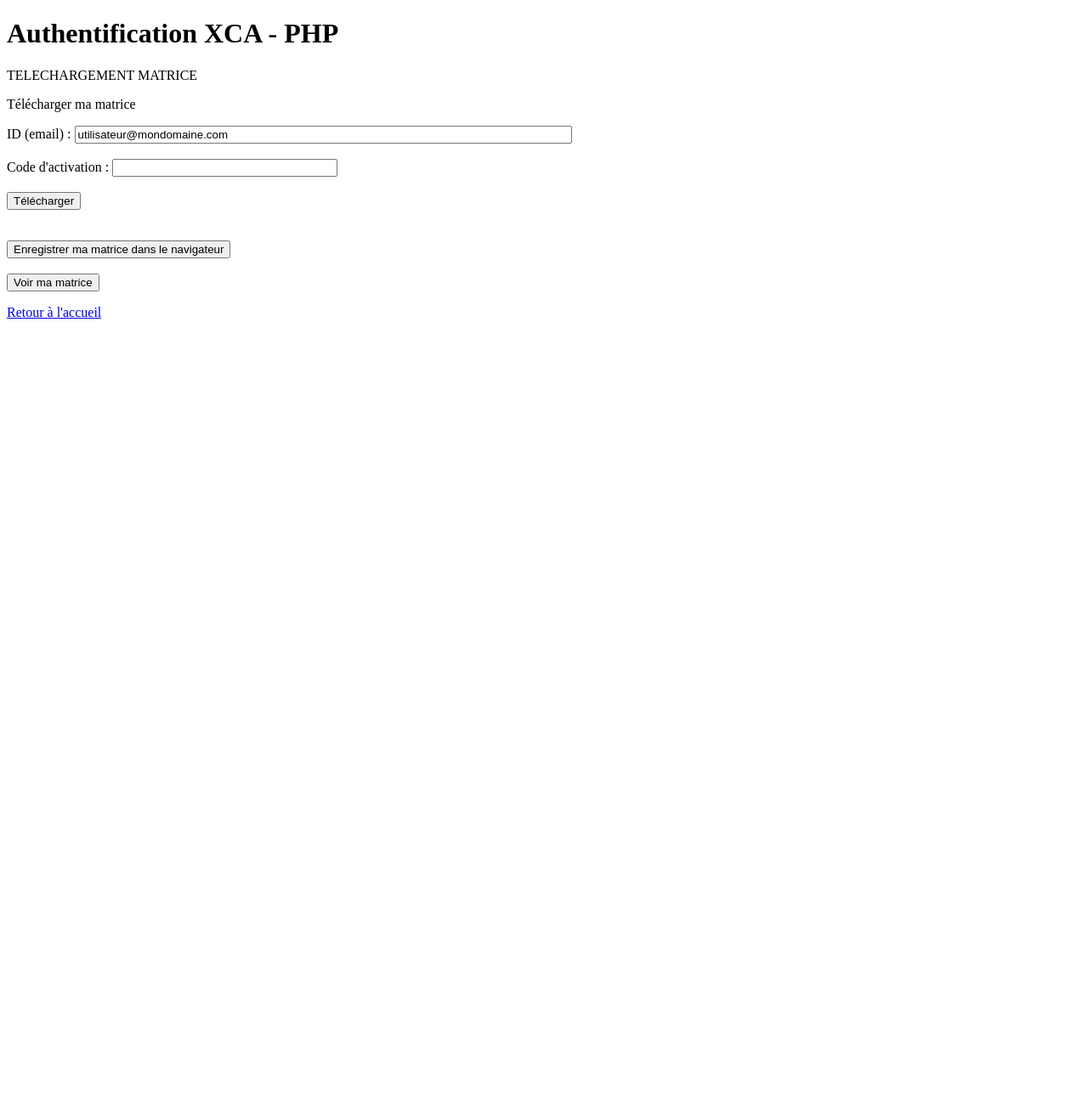
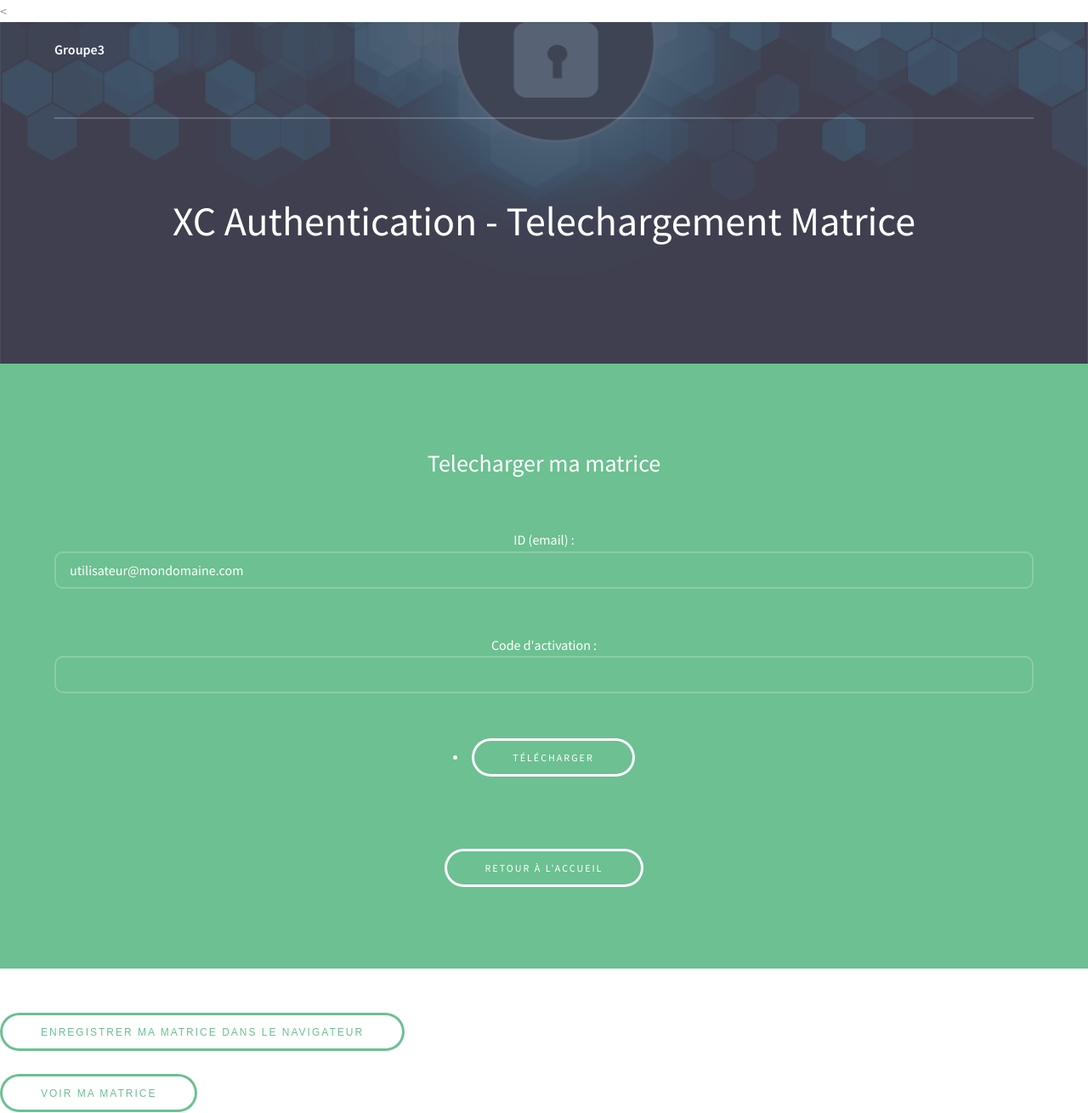
Before and after one commit to jojoke/NTM, a PHP site: page /matrix.php in a window 1280 px wide. Shown: the whole page at 85% size. Before the commit the page ends 375 px from the top, so only its background shows below. Run offline with PHP 8.4, Linux system fonts and the light colour scheme; data that the repository does not hold is empty.

Commit message:
ajout matrice

```diff
--- a/matrix.php
+++ b/matrix.php
@@ -2,22 +2,45 @@
 <html>
 
 <head>
-    <title>Page publique</title>
-    <meta charset="utf-8">
-    <meta name="description" content="165c. uniques">
+        <title>Page Publique</title>
+        <meta charset="utf-8">
+        <meta name="description" content="165c. uniques">
+        <meta name="viewport" content="width=device-width, initial-scale=1" />
+		<link rel="stylesheet" href="assets/css/main.css" />
 </head>
 
 <body>
-	<h1>Authentification XCA - PHP</h1>
-	<p>TELECHARGEMENT MATRICE</p>
-    <p>
-        Télécharger ma matrice
+    <header id="header">
+			<div class="inner">
+				<a href="index.html" class="logo"><strong>Groupe3</strong></a>
+
+				<a href="#navPanel" class="navPanelToggle"><span class="fa fa-bars"></span></a>
+			</div>
+		</header>
+    <<section id="banner">
+				<div class="inner">
+					<header>
+						<h1>XC Authentication - Telechargement Matrice</h1>
+					</header>
+			 </div>
+
+
+
+			</section>
+          <footer id="footer">
+				<div class="inner">
+
+					<h3>Telecharger ma matrice</h3>
         <form action="#" method="POST">
 			ID (email) : <input type="text" name="mail" size="70" maxlength="70" value="utilisateur@mondomaine.com" /><br /><br />
 			Code d'activation : <input type="text" name="code" size="30" maxlength="30" /><br /><br />
-            <input type="submit" value="Télécharger"/><br>
+            <li><input type="submit" class="button alt" value="Télécharger"/></li><br>
         </form>
 
+
+        <br>
+        <a href="index.php" class="button alt">Retour à l'accueil</a>
+       </footer>
         <?php
 
                 if(isset($_POST['mail']) && isset($_POST['code']))
@@ -49,8 +72,7 @@
 	<button onclick="alert(localStorage.getItem(\'INSACVL3:'.$mail.'\'))">Voir ma matrice</button> ';
 
         ?>
-        </p>
 
-	<a href="index.php">Retour à l'accueil</a>
+
 </body>
 </html>
```
